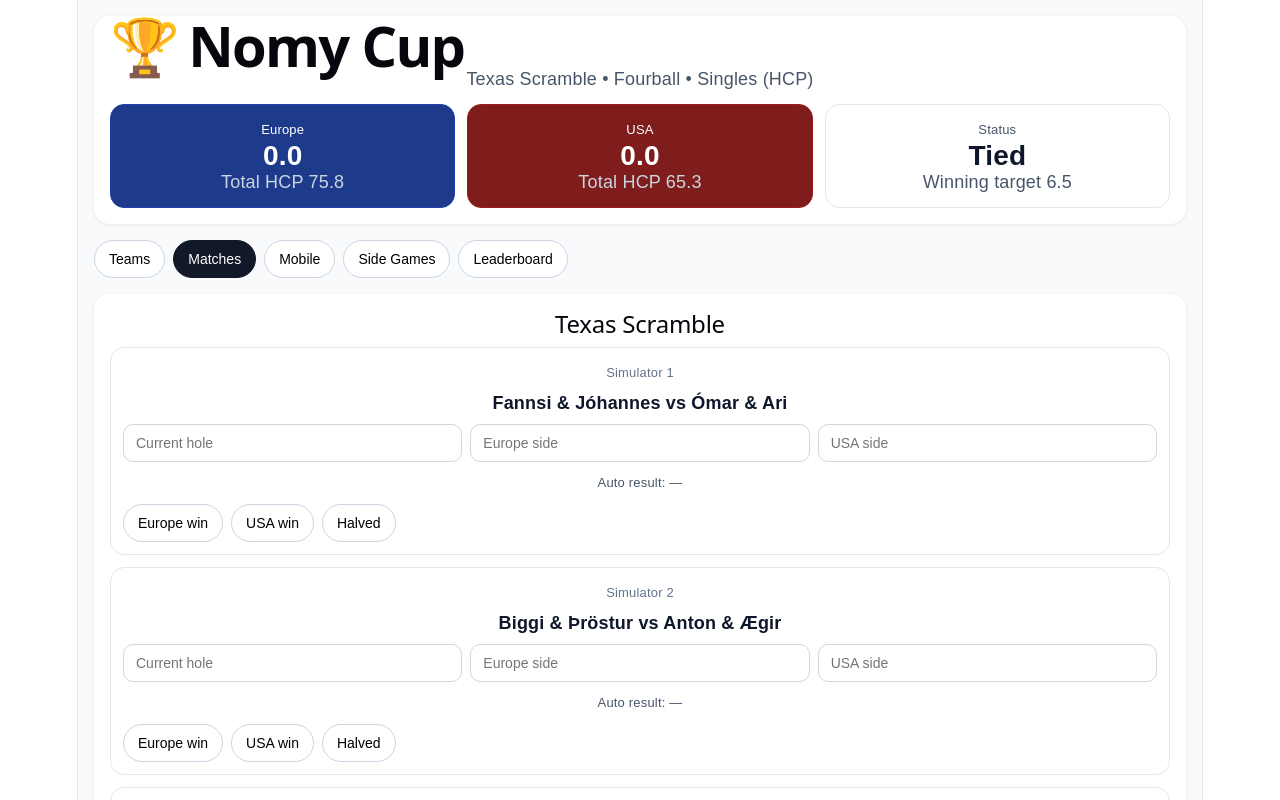
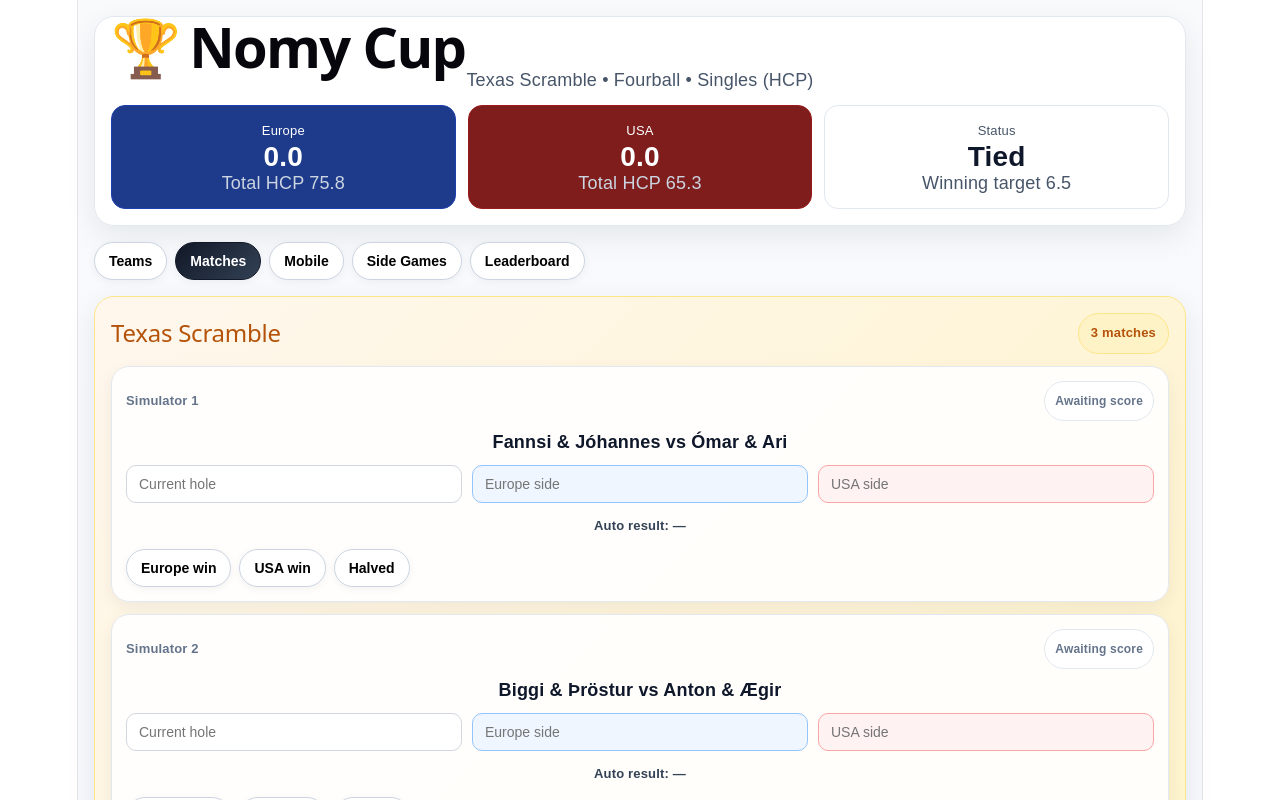
Before and after one commit to jokib82-gif/Nomy-Cup, a React (Vite) app: page / in a window 1280 px wide. Both pictures are taken after a click on the button "Matches". Shown: the top 800 px of the page. Built offline with nearby package versions, Linux system fonts and the light colour scheme.

Commit message:
Update Nomy Cup app

```diff
--- a/src/App.jsx
+++ b/src/App.jsx
@@ -202,10 +202,11 @@ function buildSideStats(players) {
 }
 
 const sectionStyle = {
-  background: "#fff",
-  borderRadius: 16,
+  background: "rgba(255,255,255,0.95)",
+  borderRadius: 20,
   padding: 16,
-  boxShadow: "0 1px 4px rgba(0,0,0,0.08)",
+  boxShadow: "0 10px 30px rgba(15,23,42,0.08)",
+  border: "1px solid #e2e8f0",
 };
 
 const inputStyle = {
@@ -224,14 +225,68 @@ const buttonStyle = {
   background: "white",
   cursor: "pointer",
   fontSize: 14,
+  fontWeight: 600,
+  boxShadow: "0 2px 8px rgba(15,23,42,0.05)",
 };
 
 const primaryButton = {
   ...buttonStyle,
-  background: "#111827",
+  background: "linear-gradient(135deg, #111827 0%, #334155 100%)",
   color: "white",
   border: "1px solid #111827",
 };
+
+const cardBorder = "1px solid #e2e8f0";
+
+const roundTheme = {
+  "Texas Scramble": {
+    border: "1px solid #fde68a",
+    background: "linear-gradient(135deg, #fff7ed 0%, #fef3c7 100%)",
+    accent: "#b45309",
+    chipBg: "#fef3c7",
+  },
+  Fourball: {
+    border: "1px solid #c7d2fe",
+    background: "linear-gradient(135deg, #eef2ff 0%, #e0e7ff 100%)",
+    accent: "#4338ca",
+    chipBg: "#e0e7ff",
+  },
+  "Singles (HCP)": {
+    border: "1px solid #bfdbfe",
+    background: "linear-gradient(135deg, #eff6ff 0%, #dbeafe 100%)",
+    accent: "#1d4ed8",
+    chipBg: "#dbeafe",
+  },
+};
+
+function getWinnerStyle(winner) {
+  if (winner === "Europe") {
+    return {
+      border: "1px solid #93c5fd",
+      background: "#dbeafe",
+      color: "#1d4ed8",
+    };
+  }
+  if (winner === "USA") {
+    return {
+      border: "1px solid #fca5a5",
+      background: "#fee2e2",
+      color: "#b91c1c",
+    };
+  }
+  if (winner === "Halved") {
+    return {
+      border: "1px solid #cbd5e1",
+      background: "#f8fafc",
+      color: "#475569",
+    };
+  }
+  return {
+    border: "1px solid #e2e8f0",
+    background: "#ffffff",
+    color: "#64748b",
+  };
+}
 
 function TeamCard({ title, players, total }) {
   const isEurope = title === "Europe";
@@ -279,8 +334,12 @@ export default function App() {
   const saved = loadState();
   const [players, setPlayers] = useState(saved?.players || initialPlayers);
   const [matches, setMatches] = useState(saved?.matches || generateMatches(saved?.players || initialPlayers));
-  const [individualPoints, setIndividualPoints] = useState(saved?.individualPoints || buildPoints(saved?.players || initialPlayers));
-  const [sideStats, setSideStats] = useState(saved?.sideStats || buildSideStats(saved?.players || initialPlayers));
+  const [individualPoints, setIndividualPoints] = useState(
+    saved?.individualPoints || buildPoints(saved?.players || initialPlayers)
+  );
+  const [sideStats, setSideStats] = useState(
+    saved?.sideStats || buildSideStats(saved?.players || initialPlayers)
+  );
   const [tab, setTab] = useState(saved?.tab || "teams");
   const [mobileSimulator, setMobileSimulator] = useState(saved?.mobileSimulator || "Simulator 1");
   const [bestDriveWinner, setBestDriveWinner] = useState(saved?.bestDriveWinner || "");
@@ -437,7 +496,7 @@ export default function App() {
     <div
       style={{
         minHeight: "100vh",
-        background: "#f8fafc",
+        background: "linear-gradient(180deg, #f8fafc 0%, #eef2ff 100%)",
         padding: 16,
         fontFamily: "Arial, sans-serif",
         color: "#0f172a",
@@ -564,23 +623,115 @@ export default function App() {
 
         {tab === "matches" && (
           <div style={{ display: "grid", gap: 16 }}>
-            {["Texas Scramble", "Fourball", "Singles (HCP)"].map((round) => (
-              <div key={round} style={sectionStyle}>
-                <h2 style={{ marginTop: 0 }}>{round}</h2>
+            {["Texas Scramble", "Fourball", "Singles (HCP)"].map((round) => {
+              const theme = roundTheme[round];
+
+              return (
+                <div
+                  key={round}
+                  style={{
+                    ...sectionStyle,
+                    border: theme.border,
+                    background: theme.background,
+                  }}
+                >
+                  <div
+                    style={{
+                      display: "flex",
+                      justifyContent: "space-between",
+                      alignItems: "center",
+                      gap: 12,
+                      flexWrap: "wrap",
+                      marginBottom: 12,
+                    }}
+                  >
+                    <h2 style={{ margin: 0, color: theme.accent }}>{round}</h2>
+                    <div
+                      style={{
+                        padding: "6px 12px",
+                        borderRadius: 999,
+                        background: theme.chipBg,
+                        color: theme.accent,
+                        fontSize: 13,
+                        fontWeight: 700,
+                        border: theme.border,
+                      }}
+                    >
+                      {matches.filter((m) => m.round === round).length} matches
+                    </div>
+                  </div>
+
                   <div style={{ display: "grid", gap: 12 }}>
                     {matches.map((match, idx) =>
                       match.round === round ? (
-                      <div key={`${round}-${idx}`} style={{ border: "1px solid #e2e8f0", borderRadius: 14, padding: 12 }}>
-                        <div style={{ fontSize: 13, color: "#64748b" }}>{match.simulator}</div>
-                        <div style={{ fontWeight: 700, margin: "4px 0 8px 0" }}>{match.matchup}</div>
+                        <div
+                          key={`${round}-${idx}`}
+                          style={{
+                            border: cardBorder,
+                            borderRadius: 18,
+                            padding: 14,
+                            background: "rgba(255,255,255,0.9)",
+                            boxShadow: "0 6px 18px rgba(15, 23, 42, 0.06)",
+                          }}
+                        >
+                          <div
+                            style={{
+                              display: "flex",
+                              justifyContent: "space-between",
+                              alignItems: "center",
+                              gap: 10,
+                              flexWrap: "wrap",
+                              marginBottom: 8,
+                            }}
+                          >
+                            <div style={{ fontSize: 13, color: "#64748b", fontWeight: 600 }}>
+                              {match.simulator}
+                            </div>
+
+                            <div
+                              style={{
+                                padding: "6px 10px",
+                                borderRadius: 999,
+                                fontSize: 12,
+                                fontWeight: 700,
+                                ...getWinnerStyle(match.winner),
+                              }}
+                            >
+                              {match.winner || "Awaiting score"}
+                            </div>
+                          </div>
+
+                          <div
+                            style={{
+                              fontWeight: 800,
+                              fontSize: 18,
+                              margin: "4px 0 10px 0",
+                              color: "#0f172a",
+                            }}
+                          >
+                            {match.matchup}
+                          </div>
 
                           {round === "Singles (HCP)" && (
-                          <div style={{ fontSize: 13, color: "#64748b", marginBottom: 8 }}>
-                            Europe {fmt(match.hcpA)} • USA {fmt(match.hcpB)} • {match.strokePlayer} gets {fmt(match.hcpDiff)} strokes
-                            {hasValidScore(match.scoreA) && hasValidScore(match.scoreB) && (() => {
+                            <div
+                              style={{
+                                fontSize: 13,
+                                color: "#475569",
+                                marginBottom: 10,
+                                padding: 10,
+                                borderRadius: 12,
+                                background: "#ffffff",
+                                border: "1px dashed #93c5fd",
+                              }}
+                            >
+                              Europe {fmt(match.hcpA)} • USA {fmt(match.hcpB)} •{" "}
+                              <strong>{match.strokePlayer}</strong> gets {fmt(match.hcpDiff)} strokes
+                              {hasValidScore(match.scoreA) &&
+                                hasValidScore(match.scoreB) &&
+                                (() => {
                                   const { netA, netB } = getSinglesNetScores(match);
                                   return (
-                                <div style={{ marginTop: 4 }}>
+                                    <div style={{ marginTop: 6, fontWeight: 700, color: "#1d4ed8" }}>
                                       Net: Europe {fmt(netA)} • USA {fmt(netB)}
                                     </div>
                                   );
@@ -588,7 +739,14 @@ export default function App() {
                             </div>
                           )}
 
-                        <div style={{ display: "grid", gridTemplateColumns: "1fr 1fr 1fr", gap: 8, marginBottom: 8 }}>
+                          <div
+                            style={{
+                              display: "grid",
+                              gridTemplateColumns: "1fr 1fr 1fr",
+                              gap: 10,
+                              marginBottom: 10,
+                            }}
+                          >
                             <input
                               style={inputStyle}
                               placeholder="Current hole"
@@ -596,31 +754,79 @@ export default function App() {
                               onChange={(e) => updateMatch(idx, "hole", e.target.value)}
                             />
                             <input
-                            style={inputStyle}
+                              style={{
+                                ...inputStyle,
+                                border: "1px solid #93c5fd",
+                                background: "#eff6ff",
+                              }}
                               placeholder="Europe side"
                               value={match.scoreA}
                               onChange={(e) => updateMatch(idx, "scoreA", e.target.value)}
                             />
                             <input
-                            style={inputStyle}
+                              style={{
+                                ...inputStyle,
+                                border: "1px solid #fca5a5",
+                                background: "#fef2f2",
+                              }}
                               placeholder="USA side"
                               value={match.scoreB}
                               onChange={(e) => updateMatch(idx, "scoreB", e.target.value)}
                             />
                           </div>
 
-                        <div style={{ fontSize: 13, color: "#475569", marginBottom: 8 }}>
+                          <div
+                            style={{
+                              fontSize: 13,
+                              color: "#334155",
+                              marginBottom: 10,
+                              fontWeight: 600,
+                            }}
+                          >
                             Auto result: {match.winner || "—"}
                           </div>
 
                           <div style={{ display: "flex", gap: 8, flexWrap: "wrap" }}>
-                          <button style={match.winner === "Europe" ? primaryButton : buttonStyle} onClick={() => updateWinner(idx, "Europe")}>
+                            <button
+                              style={
+                                match.winner === "Europe"
+                                  ? {
+                                      ...primaryButton,
+                                      background: "#2563eb",
+                                      border: "1px solid #2563eb",
+                                    }
+                                  : buttonStyle
+                              }
+                              onClick={() => updateWinner(idx, "Europe")}
+                            >
                               Europe win
                             </button>
-                          <button style={match.winner === "USA" ? primaryButton : buttonStyle} onClick={() => updateWinner(idx, "USA")}>
+                            <button
+                              style={
+                                match.winner === "USA"
+                                  ? {
+                                      ...primaryButton,
+                                      background: "#dc2626",
+                                      border: "1px solid #dc2626",
+                                    }
+                                  : buttonStyle
+                              }
+                              onClick={() => updateWinner(idx, "USA")}
+                            >
                               USA win
                             </button>
-                          <button style={match.winner === "Halved" ? primaryButton : buttonStyle} onClick={() => updateWinner(idx, "Halved")}>
+                            <button
+                              style={
+                                match.winner === "Halved"
+                                  ? {
+                                      ...primaryButton,
+                                      background: "#475569",
+                                      border: "1px solid #475569",
+                                    }
+                                  : buttonStyle
+                              }
+                              onClick={() => updateWinner(idx, "Halved")}
+                            >
                               Halved
                             </button>
                           </div>
@@ -629,7 +835,8 @@ export default function App() {
                     )}
                   </div>
                 </div>
-            ))}
+              );
+            })}
           </div>
         )}
 
@@ -664,7 +871,9 @@ export default function App() {
                     {match.round === "Singles (HCP)" && (
                       <div style={{ fontSize: 13, color: "#64748b", marginBottom: 8 }}>
                         {match.strokePlayer} gets {fmt(match.hcpDiff)} strokes
-                        {hasValidScore(match.scoreA) && hasValidScore(match.scoreB) && (() => {
+                        {hasValidScore(match.scoreA) &&
+                          hasValidScore(match.scoreB) &&
+                          (() => {
                             const { netA, netB } = getSinglesNetScores(match);
                             return (
                               <div style={{ marginTop: 4 }}>
@@ -701,13 +910,22 @@ export default function App() {
                     </div>
 
                     <div style={{ display: "grid", gridTemplateColumns: "1fr", gap: 8, marginTop: 10 }}>
-                      <button style={match.winner === "Europe" ? primaryButton : buttonStyle} onClick={() => updateWinner(realIndex, "Europe")}>
+                      <button
+                        style={match.winner === "Europe" ? primaryButton : buttonStyle}
+                        onClick={() => updateWinner(realIndex, "Europe")}
+                      >
                         Europe win
                       </button>
-                      <button style={match.winner === "USA" ? primaryButton : buttonStyle} onClick={() => updateWinner(realIndex, "USA")}>
+                      <button
+                        style={match.winner === "USA" ? primaryButton : buttonStyle}
+                        onClick={() => updateWinner(realIndex, "USA")}
+                      >
                         USA win
                       </button>
-                      <button style={match.winner === "Halved" ? primaryButton : buttonStyle} onClick={() => updateWinner(realIndex, "Halved")}>
+                      <button
+                        style={match.winner === "Halved" ? primaryButton : buttonStyle}
+                        onClick={() => updateWinner(realIndex, "Halved")}
+                      >
                         Halved
                       </button>
                     </div>
@@ -725,19 +943,39 @@ export default function App() {
               <div style={{ display: "grid", gridTemplateColumns: "repeat(auto-fit, minmax(220px, 1fr))", gap: 12 }}>
                 <div>
                   <div style={{ marginBottom: 6 }}>Best drive winner</div>
-                  <input style={inputStyle} value={bestDriveWinner} onChange={(e) => setBestDriveWinner(e.target.value)} placeholder="Player" />
+                  <input
+                    style={inputStyle}
+                    value={bestDriveWinner}
+                    onChange={(e) => setBestDriveWinner(e.target.value)}
+                    placeholder="Player"
+                  />
                 </div>
                 <div>
                   <div style={{ marginBottom: 6 }}>Best drive value</div>
-                  <input style={inputStyle} value={bestDriveValue} onChange={(e) => setBestDriveValue(e.target.value)} placeholder="e.g. 289 m" />
+                  <input
+                    style={inputStyle}
+                    value={bestDriveValue}
+                    onChange={(e) => setBestDriveValue(e.target.value)}
+                    placeholder="e.g. 289 m"
+                  />
                 </div>
                 <div>
                   <div style={{ marginBottom: 6 }}>Nearest hole winner</div>
-                  <input style={inputStyle} value={nearestWinner} onChange={(e) => setNearestWinner(e.target.value)} placeholder="Player" />
+                  <input
+                    style={inputStyle}
+                    value={nearestWinner}
+                    onChange={(e) => setNearestWinner(e.target.value)}
+                    placeholder="Player"
+                  />
                 </div>
                 <div>
                   <div style={{ marginBottom: 6 }}>Nearest hole value</div>
-                  <input style={inputStyle} value={nearestValue} onChange={(e) => setNearestValue(e.target.value)} placeholder="e.g. 1.82 m" />
+                  <input
+                    style={inputStyle}
+                    value={nearestValue}
+                    onChange={(e) => setNearestValue(e.target.value)}
+                    placeholder="e.g. 1.82 m"
+                  />
                 </div>
               </div>
             </div>
```
Lines whose indentation alone changed are shown as unchanged.
